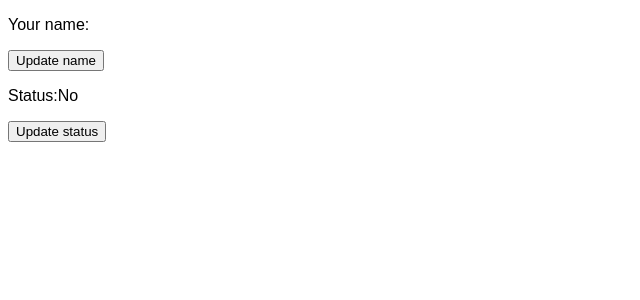
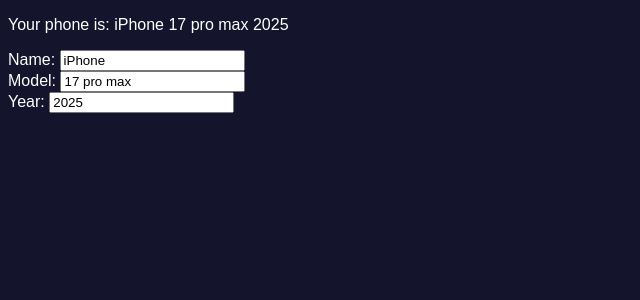
Before and after one commit to supunrworks/React-js-tutorial, a React (Vite) app: page / in a window 1280 px wide. Shown: the top 300 px of the page, without its empty margins (0-640 px from the left). Built offline with nearby package versions, Linux system fonts and the light colour scheme.

Commit message:
Added Updater function example

```diff
--- a/src/App.jsx
+++ b/src/App.jsx
@@ -7,6 +7,7 @@
 import Objects from './Objects/Objects'
 import Button from './Button/Button'
 import Counter from './Counter/Counter'
+import Updater from './Updater/Updater'
 
 
 function App() {
@@ -18,7 +19,8 @@
       {/* <List/> */}
       {/* <Objects topic="Products"/> */}
       {/* <Button/> */}
-      <Counter/>
+      {/* <Counter/> */}
+      <Updater/>
       {/* <Footer /> */}
     </div>
   )
--- /dev/null
+++ b/src/Input/Input.jsx
@@ -0,0 +1,2 @@
+// onChange = Event handler used primarily with form elements.
+//            Triggers a function every time the value of the input changes.
--- /dev/null
+++ b/src/Updater/Updater.jsx
@@ -0,0 +1,34 @@
+import React, { useState } from 'react'
+
+function Updater() {
+
+    const [phone, setPhone] = useState({
+        name: "iPhone",
+        model: "17 pro max",
+        year: 2025
+    });
+
+    function handleNameChange(event) {
+        setPhone(c => ({ ...c, name: event.target.value }))   //Updater function way
+    }
+    function handleModelChange(event) {
+        setPhone({ ...phone, model: event.target.value })    //Normal way
+    }
+    function handleYearChange(event) {
+        setPhone({ ...phone, year: event.target.value })
+    }
+
+    return (
+        <div>
+            <p>Your phone is: {phone.name} {phone.model} {phone.year}</p>
+
+            <label>Name: </label><input type="text" value={phone.name} onChange={handleNameChange} /> <br />
+            <label>Model: </label><input type="text" value={phone.model} onChange={handleModelChange} /> <br />
+            <label >Year:</label> <input type="number" value={phone.year} onChange={handleYearChange} />
+
+
+        </div>
+    )
+}
+
+export default Updater
--- a/src/index.css
+++ b/src/index.css
@@ -1,5 +1,7 @@
 body {
   font-family: sans-serif;
+  background-color: rgba(12, 13, 37, 0.966);
+  color: white
 }
 
 a {
```
